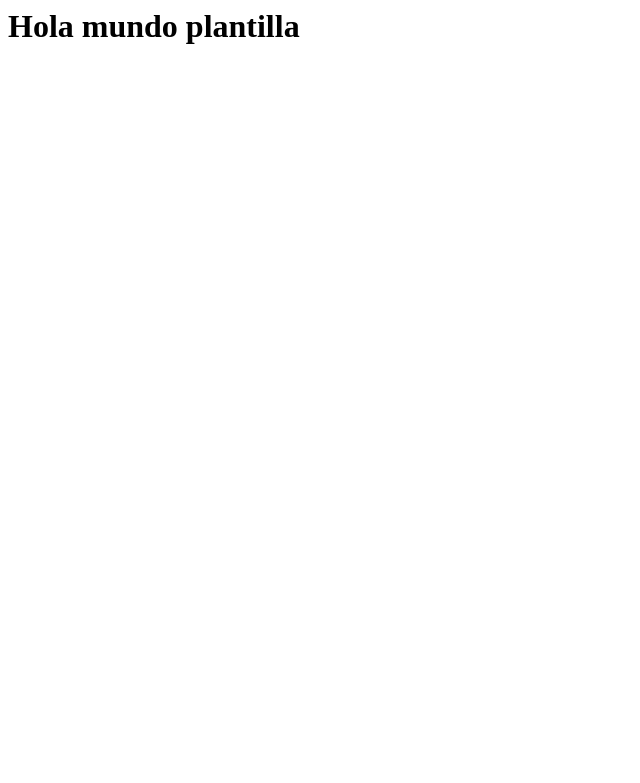
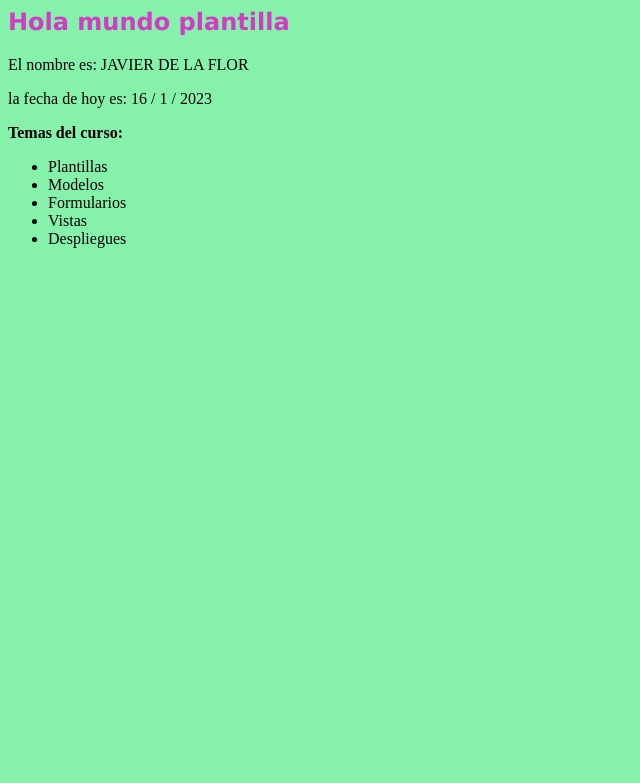
Before and after one commit to fjlunapal/PSP_UD4_Django, a Django app: page /saludo/ in a window 1280 px wide. Shown: the top 783 px of the page, without its empty margins (0-640 px from the left). Run offline with Django 4.2, Linux system fonts and the light colour scheme.

Commit message:
Variables, listas y bucles OK videos 6 al 7

```diff
--- a/Proyecto1/templates/template1.html
+++ b/Proyecto1/templates/template1.html
@@ -1,9 +1,32 @@
 <html>
 
-<body>
-    <h1>
-        Hola mundo plantilla
-    </h1>
+<body style="background-color: rgb(134, 241, 170)">
+  <div>
+    <h2 style="font-family:verdana; color:rgb(211, 58, 198)">
+      Hola mundo plantilla
+    </h2>
+    <p>El nombre es: {{nombre_persona.upper}} {{apellido_persona.upper}}</p>
+    <p>la fecha de hoy es: {{fecha_actual.day}} / {{fecha_actual.month}} / {{fecha_actual.year}}</p>
+    <p><strong>Temas del curso:</strong></p>
+    <p>
+
+      <ul>
+
+        {% if temas %}
+          {% for elTema in temas %}
+            <li>{{elTema}}</li>
+
+          {% endfor %}
+
+          {% else %}
+            <p>No hay elementos que mostrar</p>
+          {% endif %}
+
+      </ul>
+
+    </p>
+  </div>
+
 </body>
 
 </html>
--- a/Proyecto1/views.py
+++ b/Proyecto1/views.py
@@ -3,7 +3,21 @@ import datetime
 
 from django.template import Template, Context
 
+class Persona(object):
+
+    def __init__(self, nombre, apellido):
+
+        self.nombre = nombre
+        self.apellido = apellido
+
+
 def saludo(request):
+
+    p1=Persona("Javier", "De la flor")
+    # nombre="Felix"
+    # apellido="Reyes"
+    temas_curso=["Plantillas", "Modelos", "Formularios", "Vistas", "Despliegues"]
+    ahora=datetime.datetime.now()
 
     doc_externo=open("C:/Users/FJLun/Desktop/PROYECTO DJANGO/Proyecto1/Proyecto1/templates/template1.html")
 
@@ -11,7 +25,7 @@ def saludo(request):
 
     doc_externo.close()
 
-    ctx=Context()
+    ctx=Context({"nombre_persona":p1.nombre, "apellido_persona":p1.apellido, "fecha_actual":ahora, "temas":temas_curso})
 
     documento=tmpl.render(ctx)
 
```
